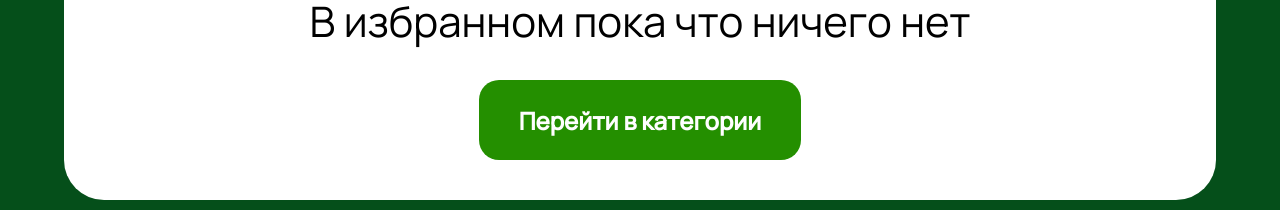
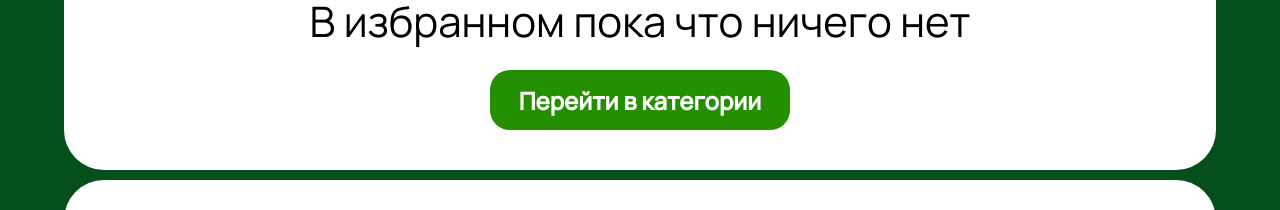
Before and after one commit to Zrossiz/pushishki_client, a Next.js app: page /favorites in a window 1280 px wide. Shown: the part 428-638 px from the top of the page. Built offline with nearby package versions, Linux system fonts and the light colour scheme; no server answers.

Commit message:
fix: styles and typo

```diff
--- a/src/pages/cart.tsx
+++ b/src/pages/cart.tsx
@@ -36,7 +36,7 @@ const CartPage = ({ categories, accessories, bestSellers }: ICartPageProps) => {
                 totalProductsCounter > 0 ?
                 <Cart totalProductsCounter={totalProductsCounter} products={localStorageBasket} totalProductsPrice={totalProductsPrice} /> :
                 <div className={styles.emptyCartWrapper}>
-                    <HTag tag="h1">Корзина пуста</HTag>
+                    <div className={styles.titleWrapper}>Корзина пуста</div>
                     <LinkButton element="link" href="/categories">Перейти в категории</LinkButton>
                 </div>
             }
--- a/src/pages/search.tsx
+++ b/src/pages/search.tsx
@@ -36,12 +36,12 @@ export default withLayout(SearchPage);
 export const getStaticProps = async () => {
 
     const categorires = await getCategories();
-    const bestSellers = await getBestsellers();
+    const bestsellers = await getBestsellers();
 
     return {
         props: {
             categorires,
-            bestSellers,
+            bestsellers,
         }
     }
 }
--- a/src/styles/Favorites.module.scss
+++ b/src/styles/Favorites.module.scss
@@ -14,8 +14,8 @@
     }
 
     a {
-        margin-top: 30px;
-        width: 30%;
-        height: 80px;
+        height: 60px;
+        width: 300px;
+        margin-top: 20px;
     }
 }
```
Also changed, not shown: src/styles/Cart.module.scss (+9 -5 lines).
